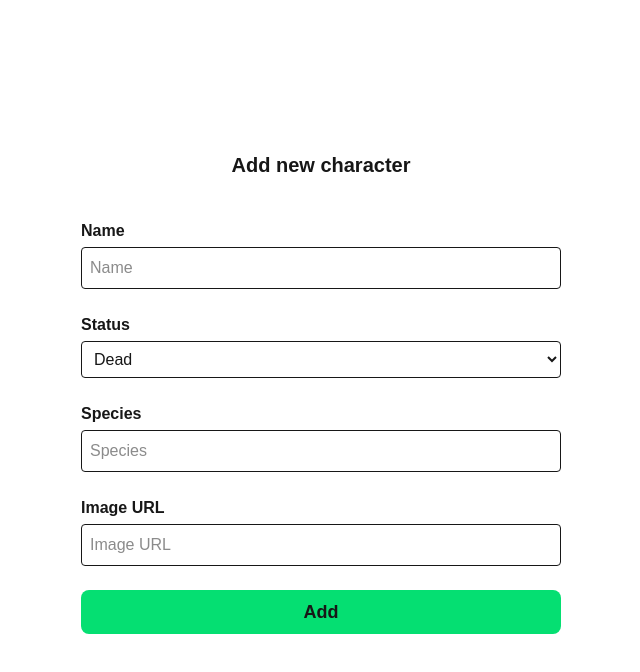
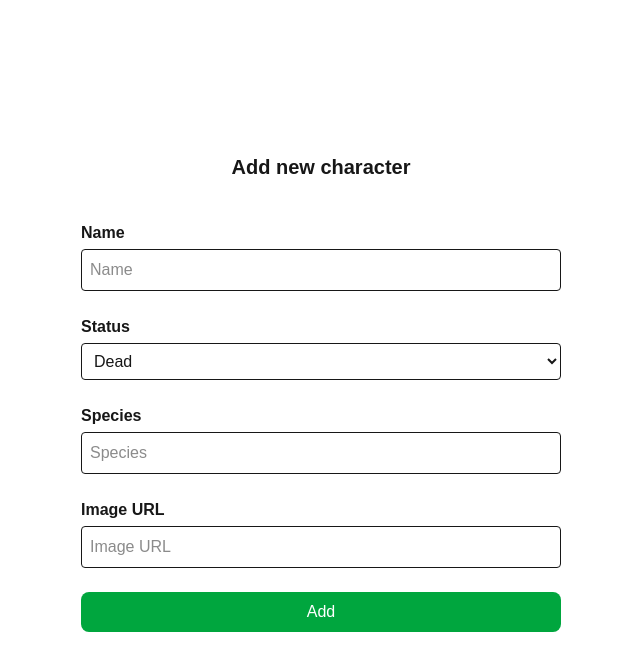
Before and after one commit to Kabtamudegifie/next-app1, a Next.js app: page /characters/create-characters in a window 1280 px wide. Shown: the top 672 px of the page, without its empty margins (319-959 px from the left). Built offline with nearby package versions, Linux system fonts and the light colour scheme.

Commit message:
fix: button consistency

```diff
--- a/src/app/characters/create-characters/page.tsx
+++ b/src/app/characters/create-characters/page.tsx
@@ -8,6 +8,7 @@ import { z } from "zod";
 import Textfield from "@/components/forms/input/Textfield";
 import SelectField from "@/components/forms/select/SelectField";
 import { Character, Status } from "@/models/character.model";
+import Button from "@/components/forms/button/Button";
 
 const formValuesSchema = z.object({
   name: z.string().min(1, "Name is required"),
@@ -96,12 +97,7 @@ export default function CreateCharacterPage() {
           error={errors.imageUrl?.message}
         />
 
-        <button
-          type="submit"
-          className="bg-green-400 px-6 py-2 rounded-lg text-lg font-semibold hover:bg-green-500"
-        >
-          Add
-        </button>
+        <Button type="submit">Add</Button>
       </form>
     </div>
   );
--- a/src/app/characters/page.tsx
+++ b/src/app/characters/page.tsx
@@ -6,6 +6,7 @@ import CharacterCard from "@/components/character/card/CharacterCard";
 import { Modal } from "@/components/modals/Modal";
 import { MORTY_STORAGE_KEY } from "@/constants";
 import { useRouter } from "next/navigation";
+import Button from "@/components/forms/button/Button";
 
 export default function CharactersPage() {
   const [morties, setMorties] = useState<Character[]>([]);
@@ -105,12 +106,10 @@ export default function CharactersPage() {
     <div className="flex flex-col gap-6 p-6 items-center justify-center min-h-screen">
       <div className="flex flex-row gap-6 items-center justify-between">
         <h1 className="font-bold text-lg text-white">Characters</h1>
-        <button
-          onClick={() => router.push("/characters/create-characters")}
-          className="text-white rounded-md p-3 bg-green-400"
-        >
+
+        <Button onClick={() => router.push("/characters/create-characters")}>
           Add new
-        </button>
+        </Button>
       </div>
       {globalError && <p className="text-red-400">{globalError}</p>}
       {charactersState.isLoading && <p>Loading...</p>}
--- /dev/null
+++ b/src/components/forms/button/Button.tsx
@@ -0,0 +1,33 @@
+import React from "react";
+import clsx from "clsx";
+
+interface ButtonProps extends React.ButtonHTMLAttributes<HTMLButtonElement> {
+  variant?: "primary" | "secondary" | "danger";
+}
+
+const Button: React.FC<ButtonProps> = ({
+  variant = "primary",
+  className,
+  children,
+  ...props
+}) => {
+  const baseStyles =
+    "px-4 py-2 rounded-lg font-medium transition-all duration-200 focus:outline-none focus:ring-2";
+
+  const variantStyles = {
+    primary: "bg-green-600 text-white hover:bg-green-700 focus:ring-green-400",
+    secondary: "bg-gray-600 text-white hover:bg-gray-700 focus:ring-gray-400",
+    danger: "bg-red-600 text-white hover:bg-red-700 focus:ring-red-400",
+  };
+
+  return (
+    <button
+      className={clsx(baseStyles, variantStyles[variant], className)}
+      {...props}
+    >
+      {children}
+    </button>
+  );
+};
+
+export default Button;
--- a/src/components/modals/Modal.tsx
+++ b/src/components/modals/Modal.tsx
@@ -1,3 +1,5 @@
+import Button from "../forms/button/Button";
+
 interface Props {
   isOpen: boolean;
   onClose: () => void;
@@ -13,12 +15,9 @@ export const Modal = ({ isOpen, onClose, onDelete, children }: Props) => {
         {children}
         <div className="flex flex-row items-center gap-4 justify-end mt-3">
           <button onClick={onClose}>Cancel</button>
-          <button
-            onClick={onDelete}
-            className="items-center flex px-2 py-1 rounded-md bg-red-400"
-          >
+          <Button variant="danger" onClick={onDelete}>
             Delete
-          </button>
+          </Button>
         </div>
       </div>
     </div>
```
